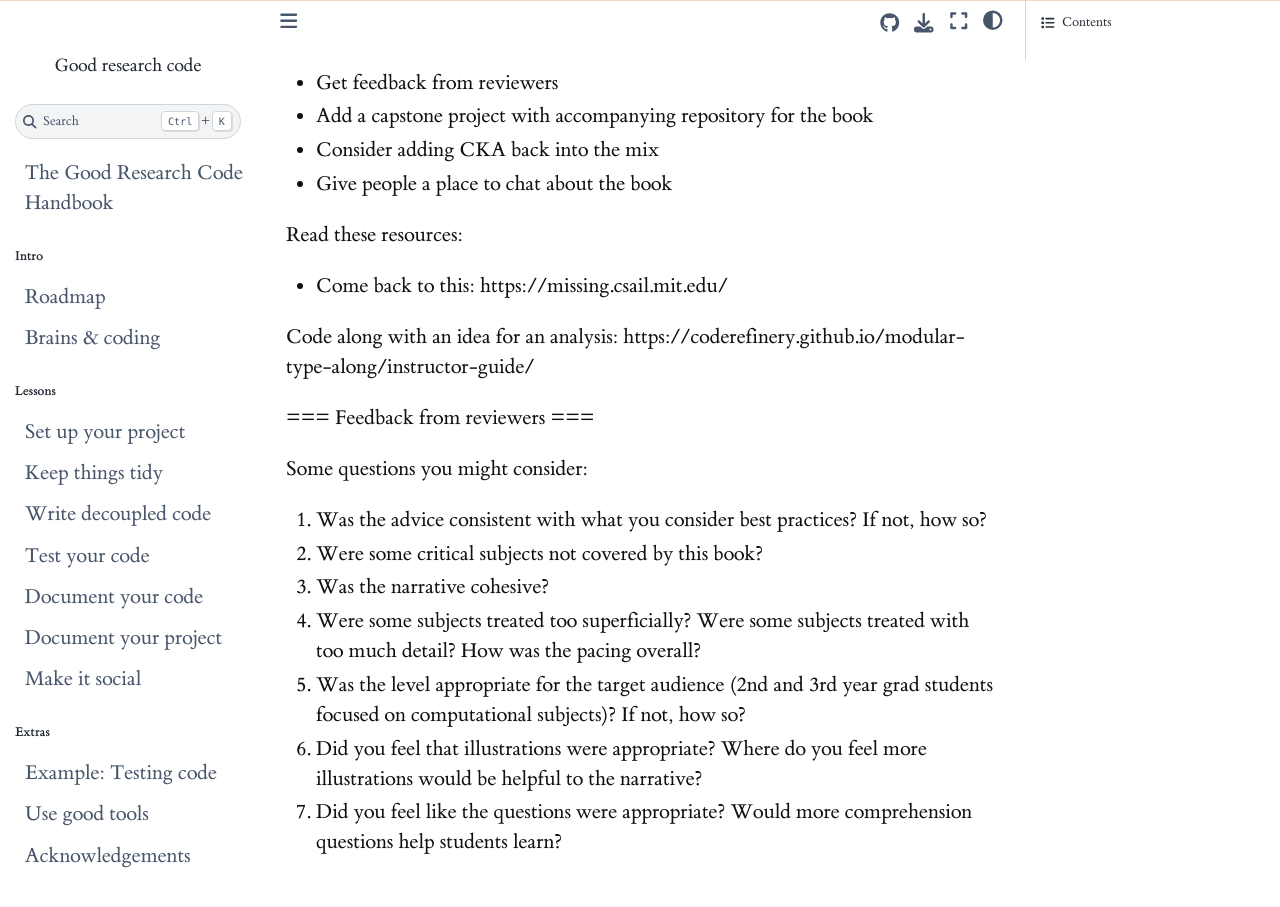
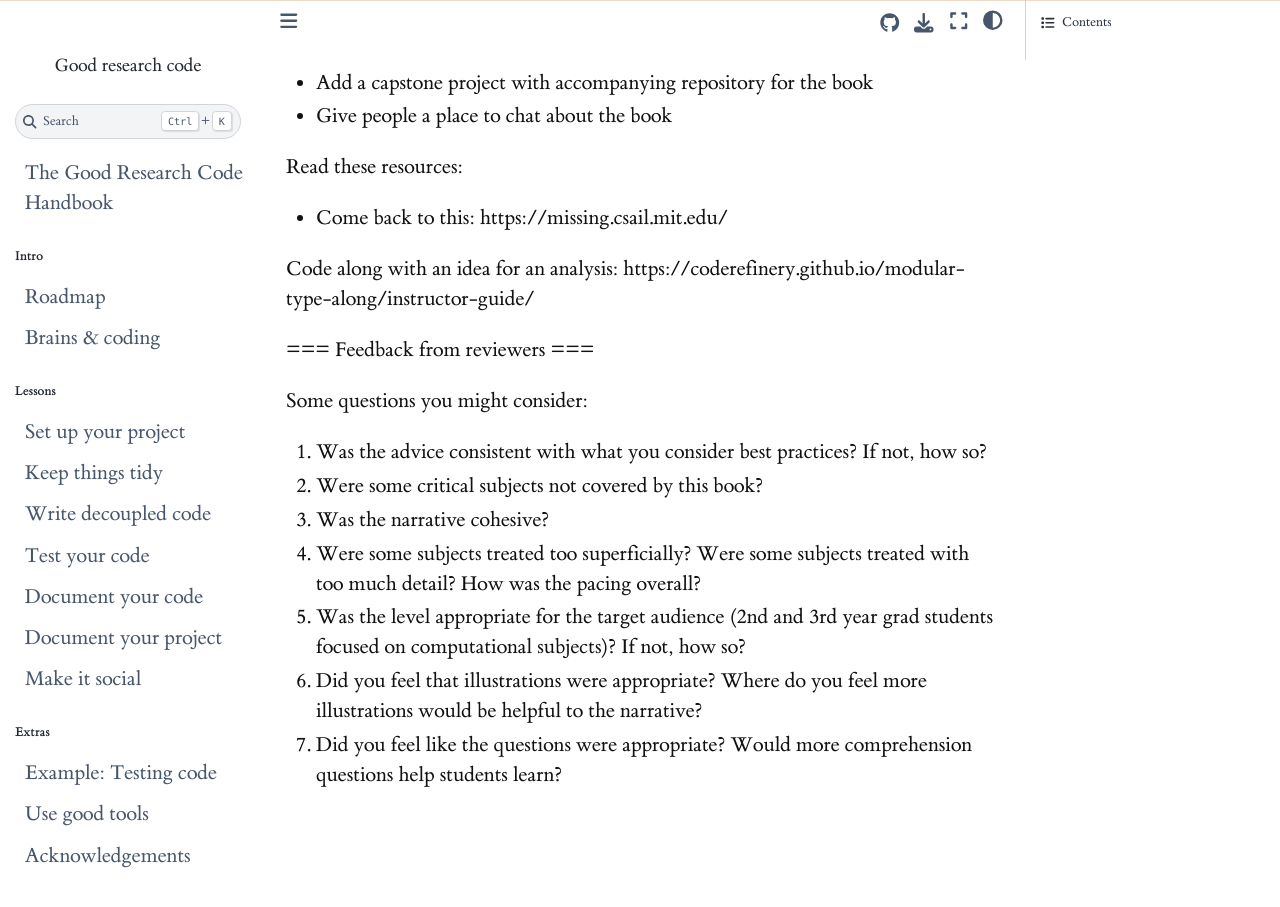
Before and after one commit to patrickmineault/codebook, a Jupyter Book: the page built from TODO.md, in a window 1280 px wide and 1081 px high. Shown: the top 907 px of the window. Built offline with Jupyter Book 1.0.4 settings and Sphinx 7.4.7 and the Sphinx Book theme 1.1.4, drawn with Linux system fonts in a browser that asks for light colours.

Commit message:
Update TODO

```diff
--- a/TODO.md
+++ b/TODO.md
@@ -1,6 +1,4 @@
-* Get feedback from reviewers
 * Add a capstone project with accompanying repository for the book
-* Consider adding CKA back into the mix
 * Give people a place to chat about the book
 
 Read these resources:
```
